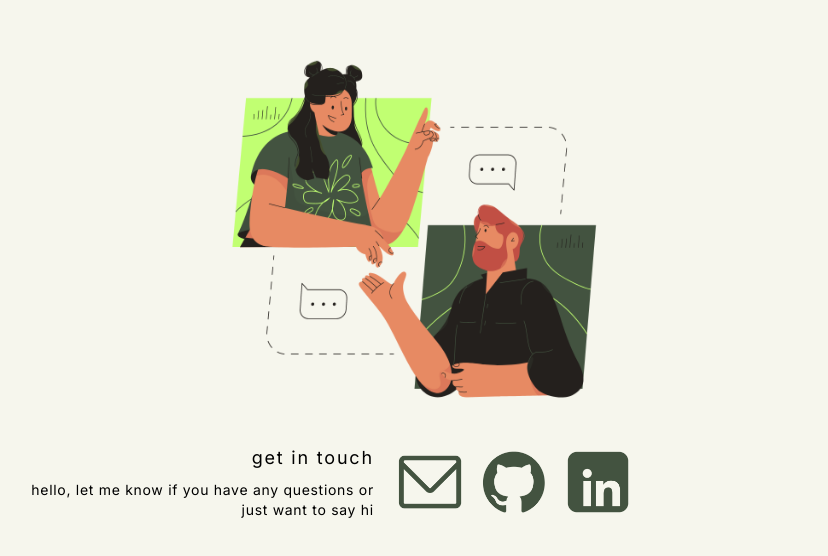
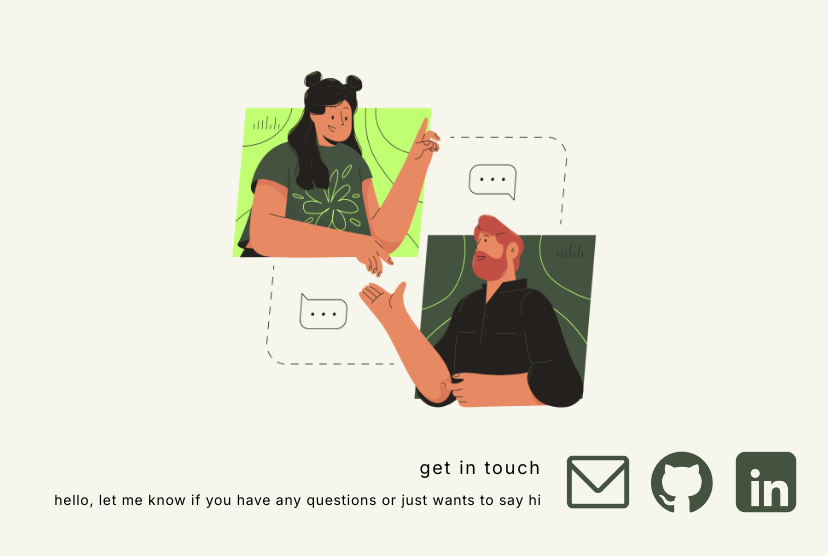
Before and after one commit to marianlea/leabaldevieso, a Next.js app: page /contact in a window 1280 px wide. Shown: the part 158-714 px from the top of the page, without its empty margins (226-1054 px from the left). Built offline with nearby package versions, Linux system fonts and the light colour scheme.

Commit message:
contact page centered

```diff
--- a/src/app/about/page.js
+++ b/src/app/about/page.js
@@ -76,7 +76,7 @@ export default function About() {
           <Image
             src={portrait}
             alt="image shadow"
-            className="h-62 w-56 self-center mb-7 sm:mr-44 sm:self-start"
+            className="h-621 w-56 self-center mb-7 sm:mr-44 sm:self-start"
           />
           <div className="text-xs sm:text-sm sm:w-4/12 sm:text-justify">
             <p className="mb-7">
--- a/src/app/contact/page.js
+++ b/src/app/contact/page.js
@@ -19,10 +19,10 @@ export default function Contact() {
         <div className="my-5 text-end">
           <h3 className="text-lg mb-2 tracking-widest px-6">get in touch</h3>
           <p className="text-sm px-6 tracking-wider">
-            hello, let me know if you have any questions or just want to say hi
+            hello, let me know if you have any questions or just wants to say hi
           </p>
         </div>
-        <div className="flex flex-row justify-center text-center sm:justify-start items-center sm:w-2/3">
+        <div className="flex flex-row justify-center text-center sm:justify-start items-center">
           <a href="mailto:mlbaldevieso@gmail.com">
             <Image
               className="w-16 h-16 mr-5"
```
